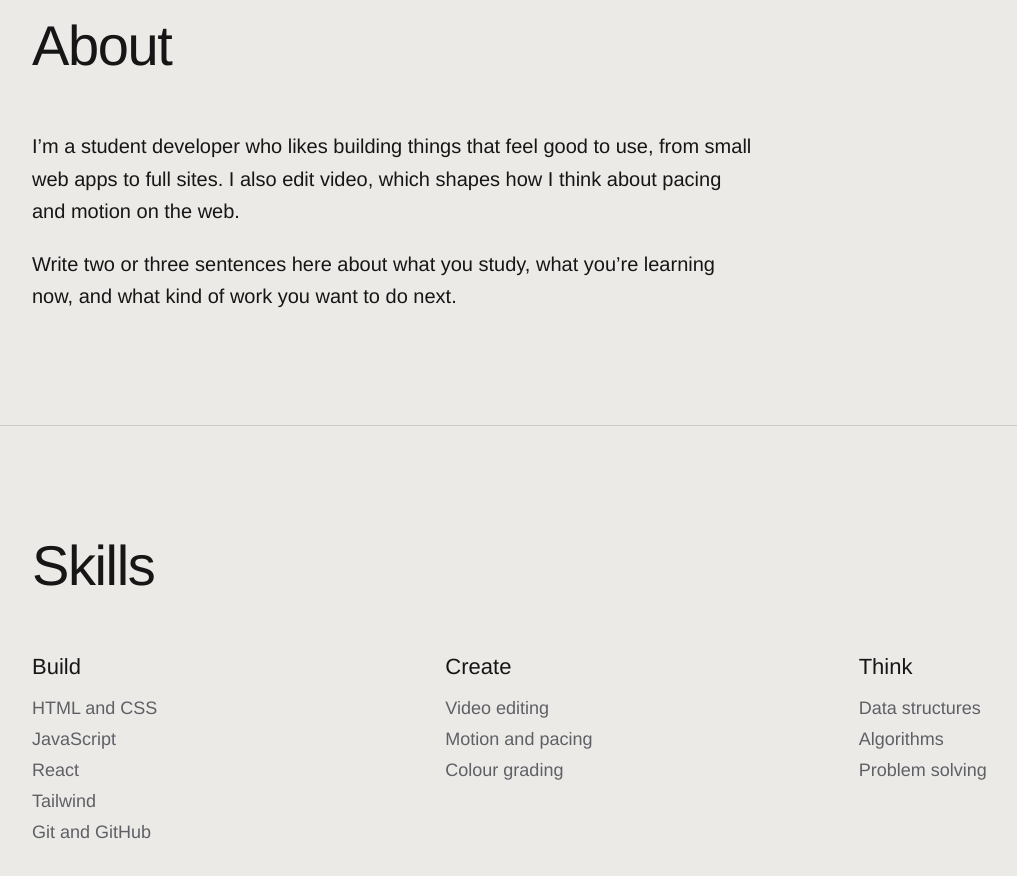
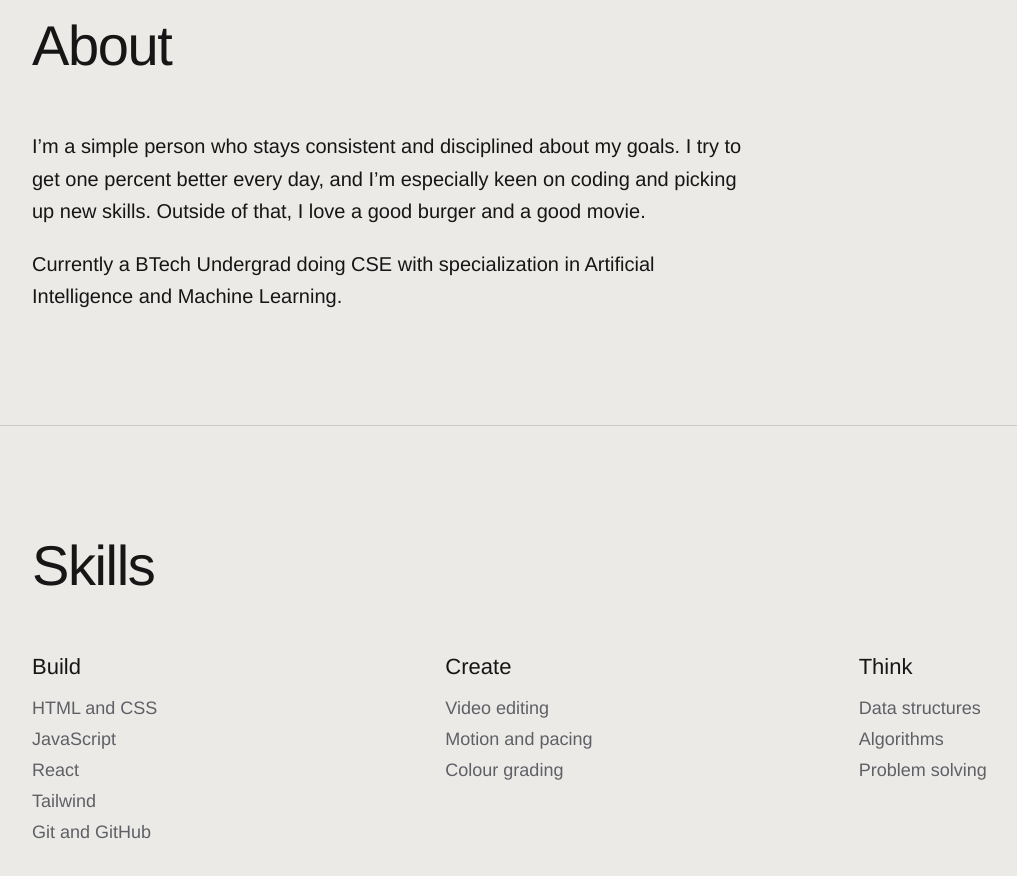
Before and after one commit to vangogh-git/my-portfolio, a React (Vite) app: page / in a window 1280 px wide. Shown: the part 1500-2376 px from the top of the page, without its empty margins (8-1025 px from the left). Built offline with nearby package versions, Linux system fonts and the light colour scheme; a web font is replaced by a local one.

Commit message:
Update App.tsx

```diff
--- a/src/App.tsx
+++ b/src/App.tsx
@@ -11,8 +11,8 @@ const PROFILE = {
   intro: 'Hi, I am Vani',
   email: 'you@example.com',
   about: [
-    'I’m a student developer who likes building things that feel good to use, from small web apps to full sites. I also edit video, which shapes how I think about pacing and motion on the web.',
-    'Write two or three sentences here about what you study, what you’re learning now, and what kind of work you want to do next.',
+    'I’m a simple person who stays consistent and disciplined about my goals. I try to get one percent better every day, and I’m especially keen on coding and picking up new skills. Outside of that, I love a good burger and a good movie.',
+    'Currently a BTech Undergrad doing CSE with specialization in Artificial Intelligence and Machine Learning.',
   ],
   projects: [
     {
```
